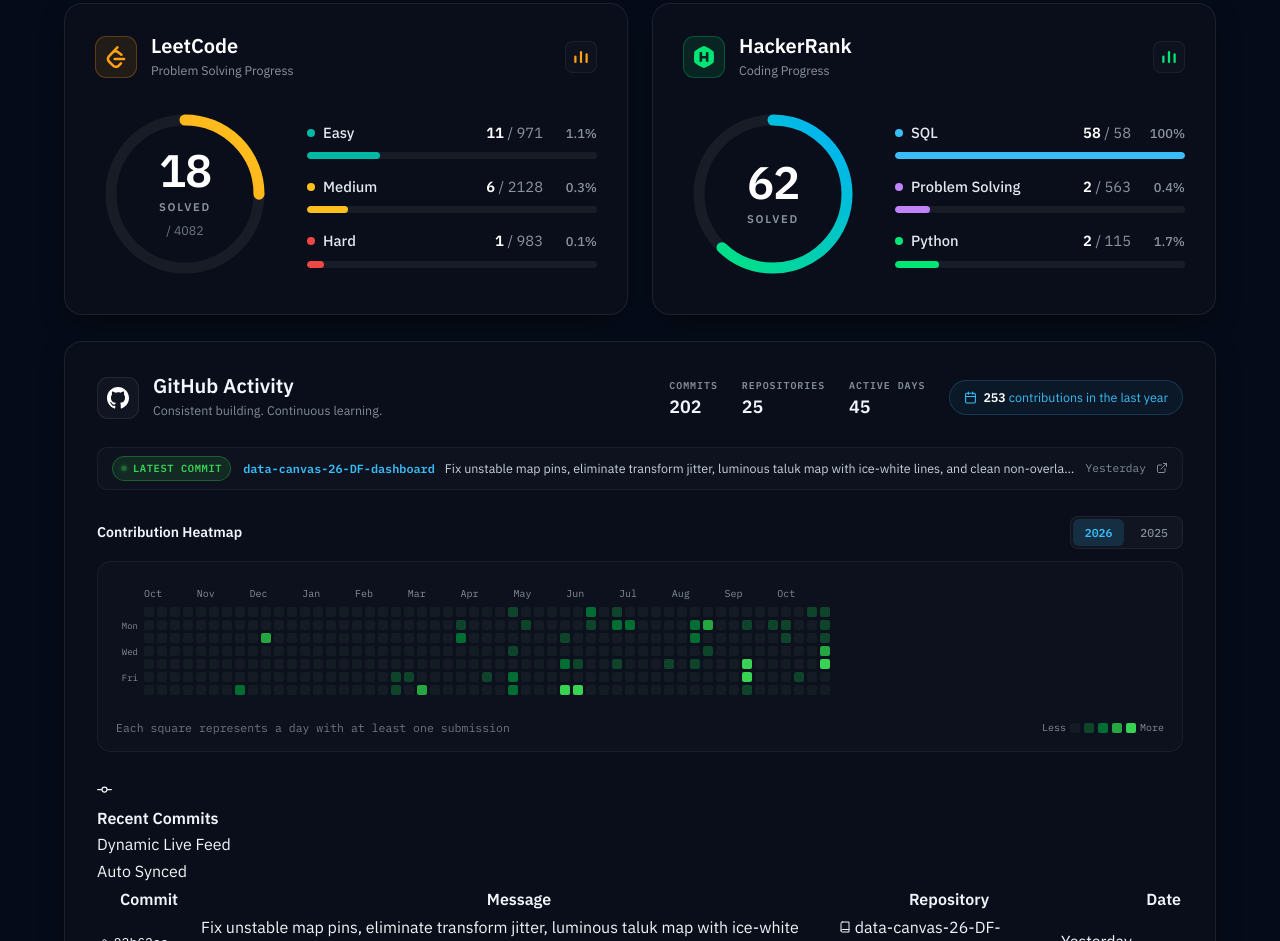
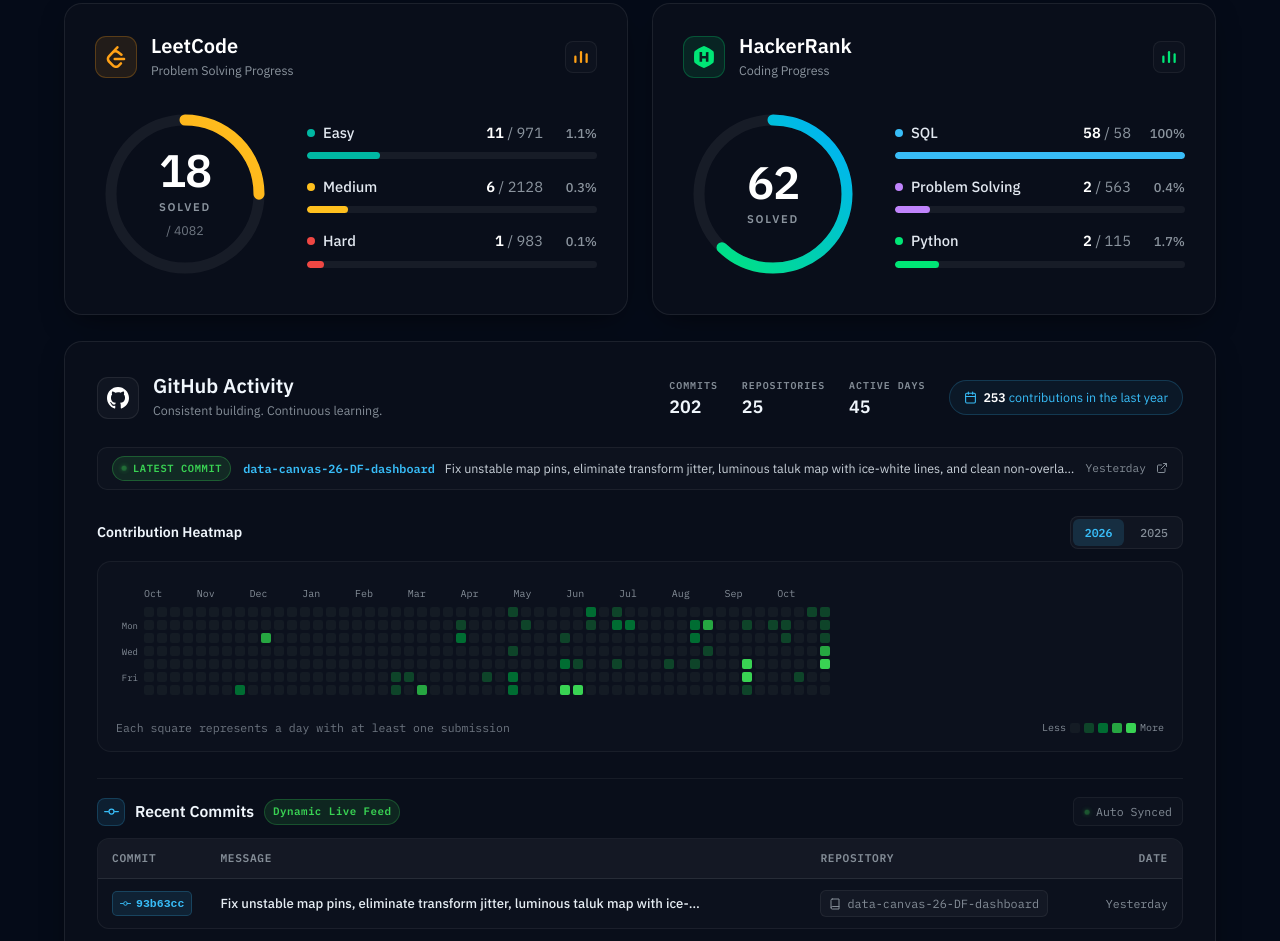
Before and after one commit to arunp061106/Arun-Portfolio, a website: page index.html in a window 1280 px wide. Shown: the part 1859-2800 px from the top of the page. Drawn offline with Linux system fonts and the light colour scheme; no server answers.

Commit message:
style(hero): enlarge astronaut illustration, set 100% opacity, and add luminous cyan glow

```diff
--- a/style.css
+++ b/style.css
@@ -537,13 +537,13 @@
 /* Floating Tech Astronaut in Hero */
 .hero-astronaut-bg {
   position: absolute;
-  top: 48%;
-  right: -5%;
+  top: 50%;
+  right: -3%;
   transform: translateY(-50%);
-  width: clamp(380px, 36vw, 540px);
+  width: clamp(520px, 48vw, 760px);
   pointer-events: none;
   z-index: 1;
-  opacity: 0.88;
+  opacity: 1;
 }
 
 .hero-astronaut-img {
@@ -551,7 +551,7 @@
   height: auto;
   display: block;
   animation: heroFloat 12s ease-in-out infinite;
-  filter: drop-shadow(0 0 35px rgba(56, 189, 248, 0.25));
+  filter: drop-shadow(0 0 45px rgba(56, 189, 248, 0.40)) contrast(1.10) brightness(1.12);
   user-select: none;
   pointer-events: none;
 }
@@ -567,9 +567,9 @@
 
 @media (max-width: 992px) {
   .hero-astronaut-bg {
-    width: clamp(280px, 32vw, 400px);
-    right: -30px;
-    opacity: 0.50;
+    width: clamp(380px, 42vw, 540px);
+    right: -20px;
+    opacity: 1;
   }
 }
 
@@ -3403,6 +3403,239 @@
 .gh-legend-cell.lvl-3 { background: #26a641; }
 .gh-legend-cell.lvl-4 { background: #39d353; }
 
+/* ── RECENT COMMITS TABLE SECTION ── */
+.gh-commits-table-wrap {
+  display: flex;
+  flex-direction: column;
+  gap: 12px;
+  padding-top: 18px;
+  border-top: 1px solid rgba(255, 255, 255, 0.06);
+  width: 100%;
+}
+
+.gh-commits-table-header {
+  display: flex;
+  justify-content: space-between;
+  align-items: center;
+  flex-wrap: wrap;
+  gap: 12px;
+}
+
+.gh-commits-header-left {
+  display: flex;
+  align-items: center;
+  gap: 10px;
+}
+
+.gh-commits-title-icon {
+  display: flex;
+  align-items: center;
+  justify-content: center;
+  width: 28px;
+  height: 28px;
+  border-radius: 8px;
+  background: rgba(56, 189, 248, 0.1);
+  color: #38bdf8;
+  border: 1px solid rgba(56, 189, 248, 0.2);
+  flex-shrink: 0;
+}
+
+.gh-commits-heading {
+  font-family: var(--fh);
+  font-size: 0.98rem;
+  font-weight: 700;
+  color: #f0f6fc;
+  margin: 0;
+}
+
+.gh-commits-feed-badge {
+  font-family: var(--fm, monospace);
+  font-size: 0.68rem;
+  font-weight: 600;
+  padding: 3px 8px;
+  border-radius: 999px;
+  background: rgba(57, 211, 83, 0.12);
+  color: #39d353;
+  border: 1px solid rgba(57, 211, 83, 0.25);
+  letter-spacing: 0.04em;
+}
+
+.gh-commits-header-right {
+  display: flex;
+  align-items: center;
+  gap: 10px;
+}
+
+.gh-sync-indicator {
+  display: inline-flex;
+  align-items: center;
+  gap: 6px;
+  font-family: var(--fm, monospace);
+  font-size: 0.72rem;
+  color: #848d97;
+  padding: 4px 10px;
+  border-radius: 6px;
+  background: rgba(255, 255, 255, 0.02);
+  border: 1px solid rgba(255, 255, 255, 0.05);
+}
+
+.gh-sync-dot {
+  width: 6px;
+  height: 6px;
+  border-radius: 50%;
+  background: #39d353;
+  box-shadow: 0 0 6px rgba(57, 211, 83, 0.85);
+  animation: pulseSync 2s infinite ease-in-out;
+}
+
+@keyframes pulseSync {
+  0%, 100% { opacity: 1; transform: scale(1); }
+  50% { opacity: 0.35; transform: scale(0.85); }
+}
+
+.gh-commits-table-container {
+  width: 100%;
+  overflow-x: auto;
+  background: rgba(255, 255, 255, 0.015);
+  border: 1px solid rgba(255, 255, 255, 0.06);
+  border-radius: 12px;
+  -webkit-overflow-scrolling: touch;
+}
+
+.gh-commits-table-container::-webkit-scrollbar {
+  height: 5px;
+}
+.gh-commits-table-container::-webkit-scrollbar-track {
+  background: rgba(255, 255, 255, 0.02);
+  border-radius: 3px;
+}
+.gh-commits-table-container::-webkit-scrollbar-thumb {
+  background: rgba(255, 255, 255, 0.12);
+  border-radius: 3px;
+}
+
+.gh-commits-table {
+  width: 100%;
+  min-width: 620px;
+  border-collapse: collapse;
+  font-size: 0.82rem;
+  text-align: left;
+}
+
+.gh-commits-table thead {
+  background: rgba(255, 255, 255, 0.03);
+  border-bottom: 1px solid rgba(255, 255, 255, 0.06);
+}
+
+.gh-commits-table th {
+  padding: 10px 14px;
+  font-family: var(--fm, monospace);
+  font-size: 0.7rem;
+  font-weight: 600;
+  color: #848d97;
+  text-transform: uppercase;
+  letter-spacing: 0.06em;
+}
+
+.gh-commits-table td {
+  padding: 11px 14px;
+  border-bottom: 1px solid rgba(255, 255, 255, 0.04);
+  vertical-align: middle;
+}
+
+.gh-commit-row {
+  transition: background 0.15s ease;
+}
+
+.gh-commit-row:hover {
+  background: rgba(56, 189, 248, 0.04);
+}
+
+.gh-commit-row:last-child td {
+  border-bottom: none;
+}
+
+.gh-sha-badge {
+  display: inline-flex;
+  align-items: center;
+  gap: 5px;
+  font-family: var(--fm, monospace);
+  font-size: 0.72rem;
+  font-weight: 600;
+  color: #38bdf8;
+  background: rgba(56, 189, 248, 0.1);
+  border: 1px solid rgba(56, 189, 248, 0.22);
+  padding: 2px 7px;
+  border-radius: 5px;
+  text-decoration: none;
+  transition: all 0.15s ease;
+  white-space: nowrap;
+}
+
+.gh-sha-badge:hover {
+  background: rgba(56, 189, 248, 0.22);
+  border-color: #38bdf8;
+  color: #ffffff;
+}
+
+.gh-commit-msg-link {
+  color: #e6edf3;
+  text-decoration: none;
+  font-family: var(--fh);
+  font-size: 0.82rem;
+  font-weight: 500;
+  display: block;
+  max-width: 480px;
+  white-space: nowrap;
+  overflow: hidden;
+  text-overflow: ellipsis;
+  transition: color 0.15s ease;
+}
+
+.gh-commit-msg-link:hover {
+  color: #38bdf8;
+}
+
+.gh-table-repo-link {
+  display: inline-flex;
+  align-items: center;
+  gap: 6px;
+  color: #848d97;
+  text-decoration: none;
+  font-family: var(--fm, monospace);
+  font-size: 0.74rem;
+  padding: 3px 8px;
+  background: rgba(255, 255, 255, 0.03);
+  border: 1px solid rgba(255, 255, 255, 0.06);
+  border-radius: 6px;
+  transition: all 0.15s ease;
+  white-space: nowrap;
+}
+
+.gh-table-repo-link:hover {
+  color: #f0f6fc;
+  border-color: rgba(255, 255, 255, 0.15);
+  background: rgba(255, 255, 255, 0.05);
+}
+
+.gh-table-date {
+  font-family: var(--fm, monospace);
+  font-size: 0.72rem;
+  color: #848d97;
+  white-space: nowrap;
+  text-align: right;
+  display: block;
+}
+
+@media (max-width: 768px) {
+  .gh-commits-table th, .gh-commits-table td {
+    padding: 8px 10px;
+  }
+  .gh-commit-msg-link {
+    max-width: 240px;
+  }
+}
+
 /* ── STARRED REPOSITORIES SECTION ── */
 .gh-starred-section {
   display: flex;
```
